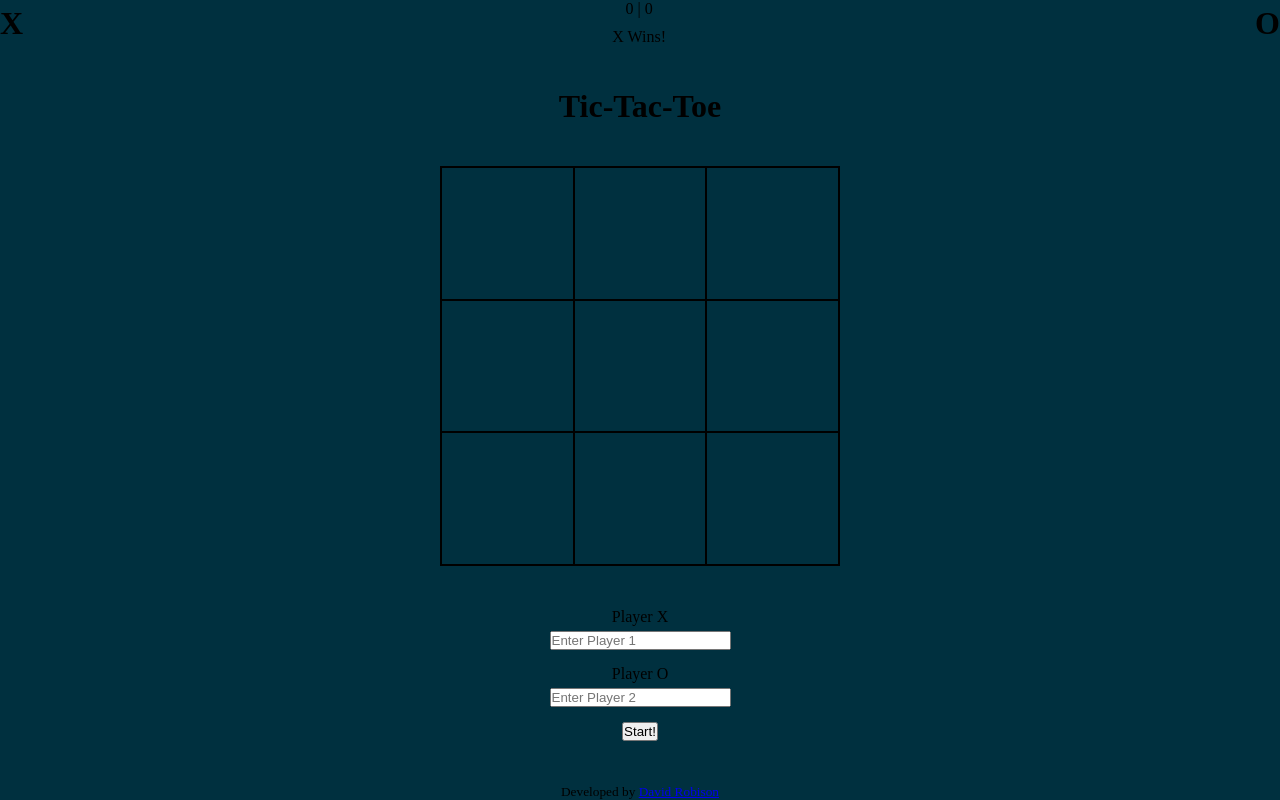
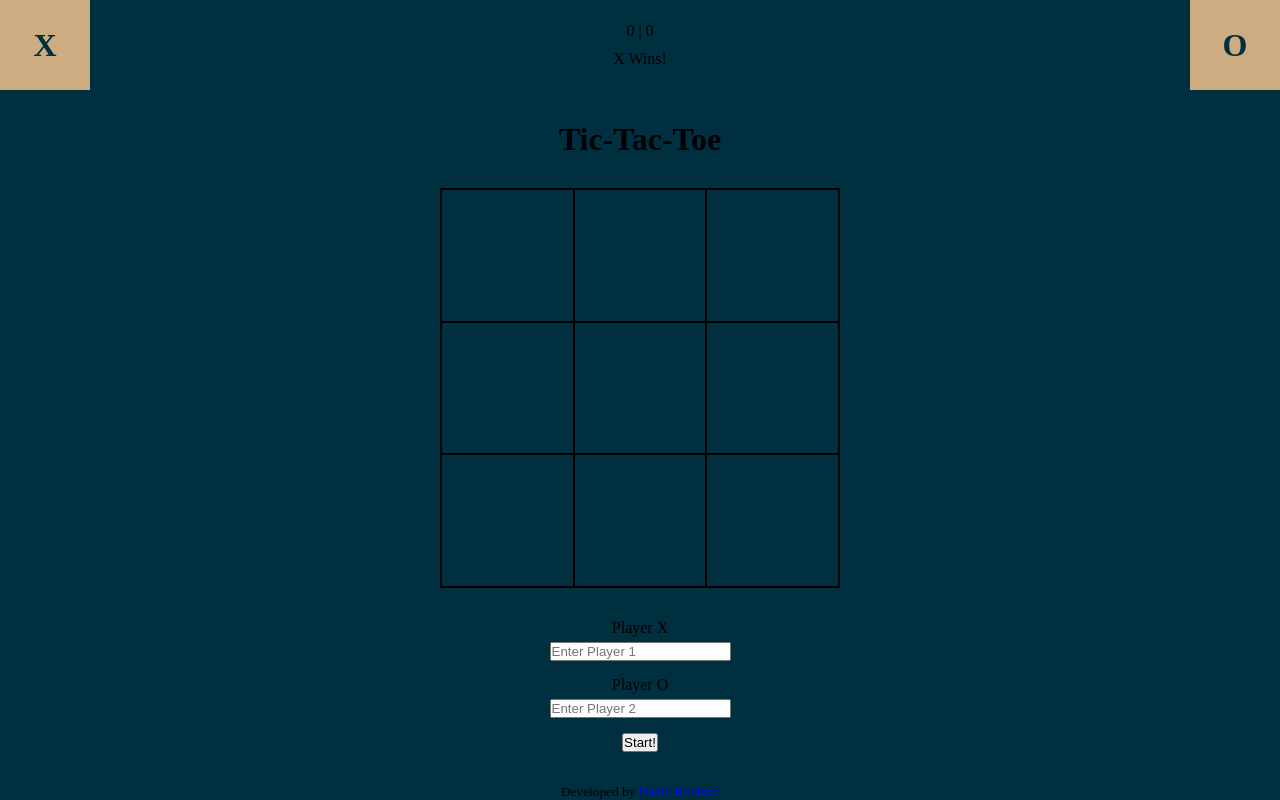
Before and after one commit to robisonwebdev/tic-tac-toe-react, a React (Create React App) app: page / in a window 1280 px wide. Built offline with nearby package versions, Linux system fonts and the light colour scheme.

Commit message:
Setup flex, background-color, color, height and width for .playerDisplay

```diff
--- a/src/styles/PlayerDisplay.css
+++ b/src/styles/PlayerDisplay.css
@@ -0,0 +1,10 @@
+.playerDisplay {
+    display: flex;
+    justify-content: center;
+    align-items: center;
+
+    background-color: var(--tan);
+    color: var(--darkBlue);
+    height: 90px;
+    width: 90px;
+}
```
